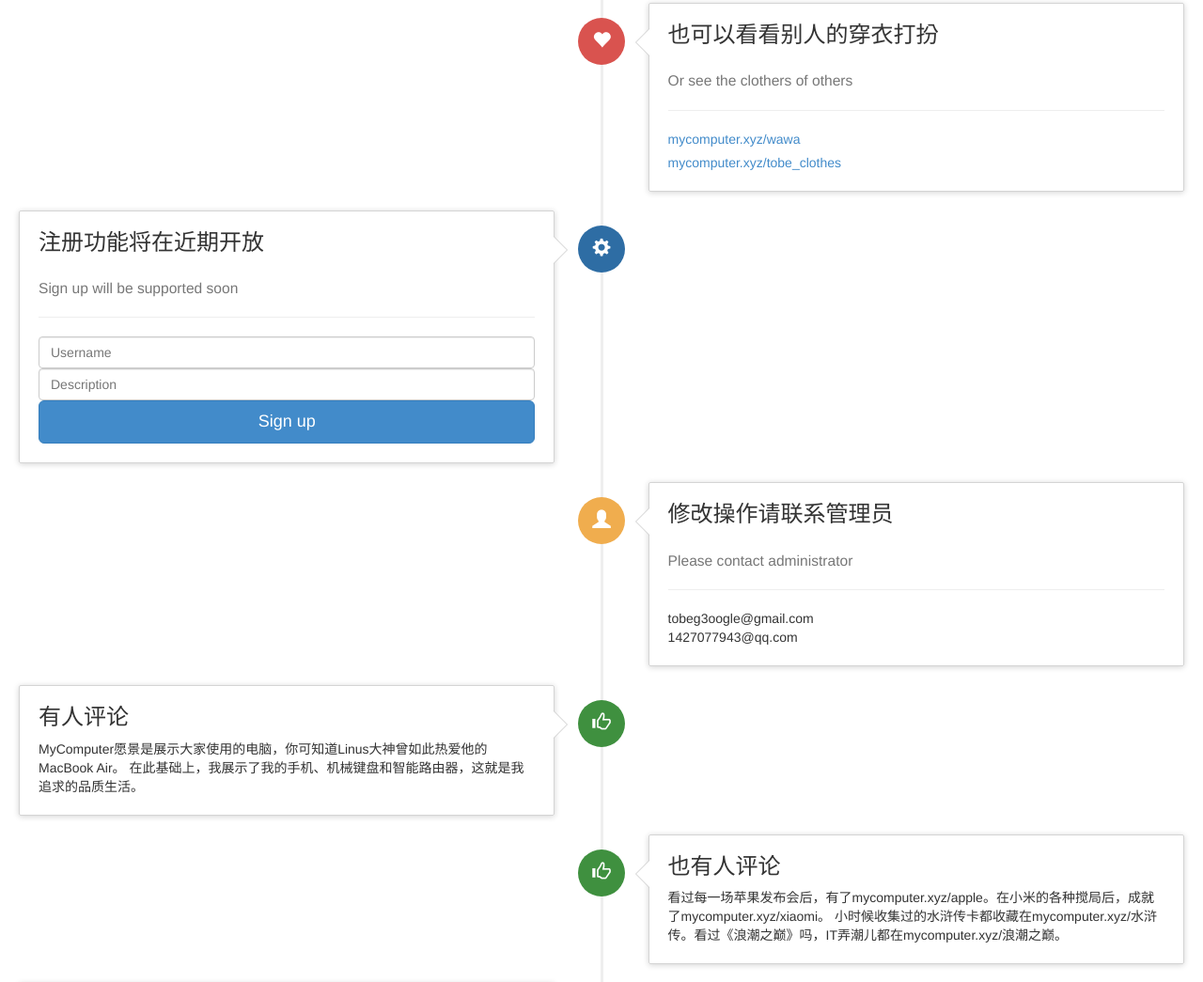
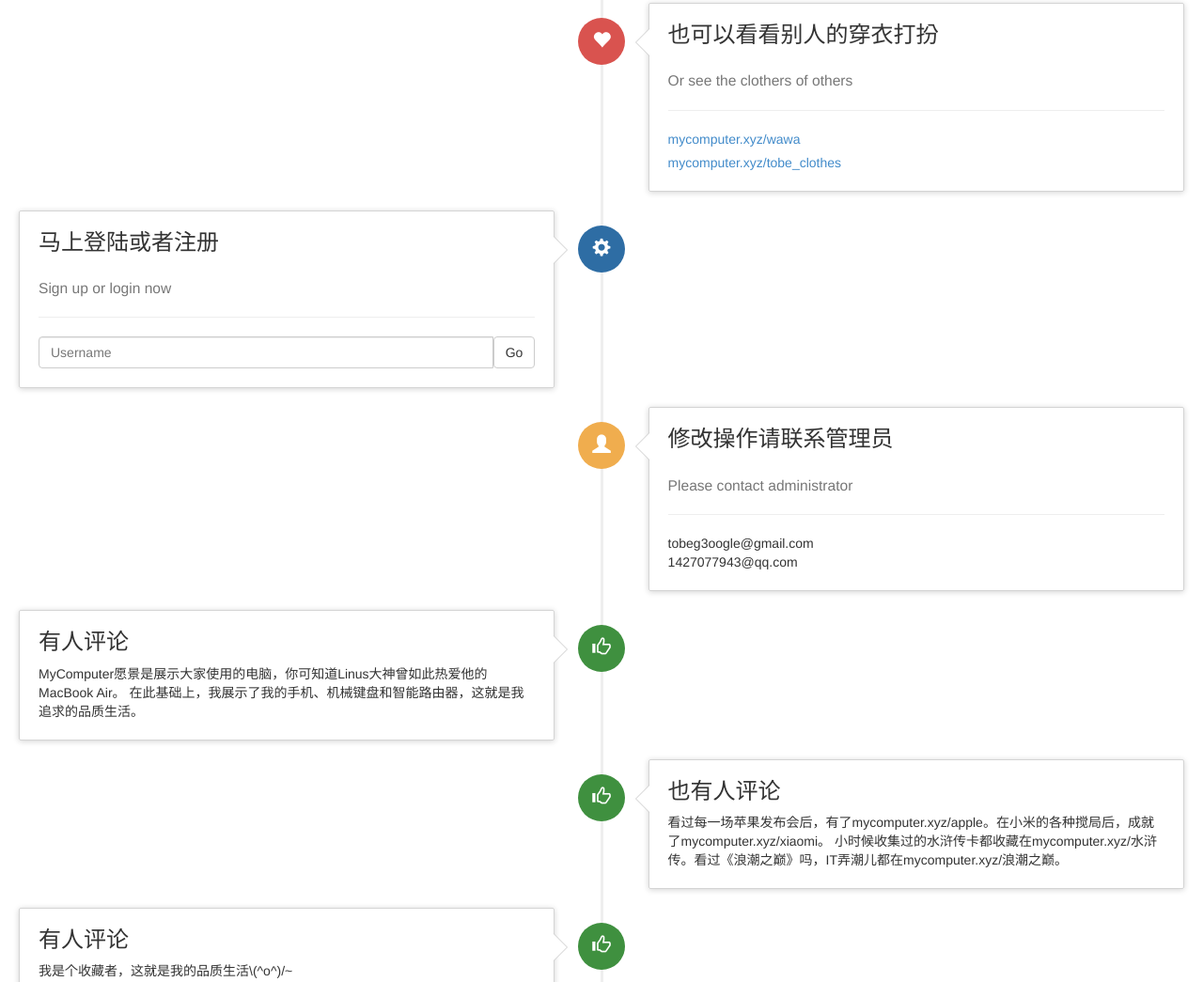
Before and after one commit to tobegit3hub/mycomputer, a plain HTML site: page views/index.html in a window 1280 px wide. Shown: the part 1019-2064 px from the top of the page at 94% size. Drawn offline with Linux system fonts and the light colour scheme; files that its build step writes are made by us from their sources; no server answers.

Commit message:
Sign up or login in home page

```diff
--- a/static/html/home.html
+++ b/static/html/home.html
@@ -2,7 +2,6 @@
 <!-- The home page to present information in timeline-->
 
 <div ng-controller="HomeController"> <!-- Todo: add comment controller -->
-
   <ul class="timeline">
     <!-- Introduce mycomputer.xyz -->
     <li>
@@ -93,16 +92,15 @@
       <div class="timeline-badge primary"><i class="glyphicon glyphicon-cog"></i></div>
       <div class="timeline-panel">
         <div class="timeline-heading">
-          <h3 class="timeline-title">注册功能将在近期开放</h3>
-          <h3><small>Sign up will be supported soon</small></h3>
+          <h3 class="timeline-title">马上登陆或者注册</h3>
+          <h3><small>Sign up or login now</small></h3>
         </div>
         <hr/>
-        <div class="timeline-body">
-          <form class="form-signin" role="form">
-            <input name="username" class="form-control" placeholder="Username" required>
-            <input name="description" class="form-control" placeholder="Description" required>
-            <button class="btn btn-lg btn-primary btn-block" type="submit">Sign up</button>
-          </form>
+        <div class="input-group">
+          <input type="text" class="form-control" ng-model="username" placeholder="Username" required>
+          <span class="input-group-btn">
+            <a ng-href="/{{username}}"><button class="btn btn-default" type="button">Go</button></a>
+          </span>
         </div>
       </div>
     </li>
```
Also changed, not shown: static/js/controllers.js (line endings or trailing spaces).
